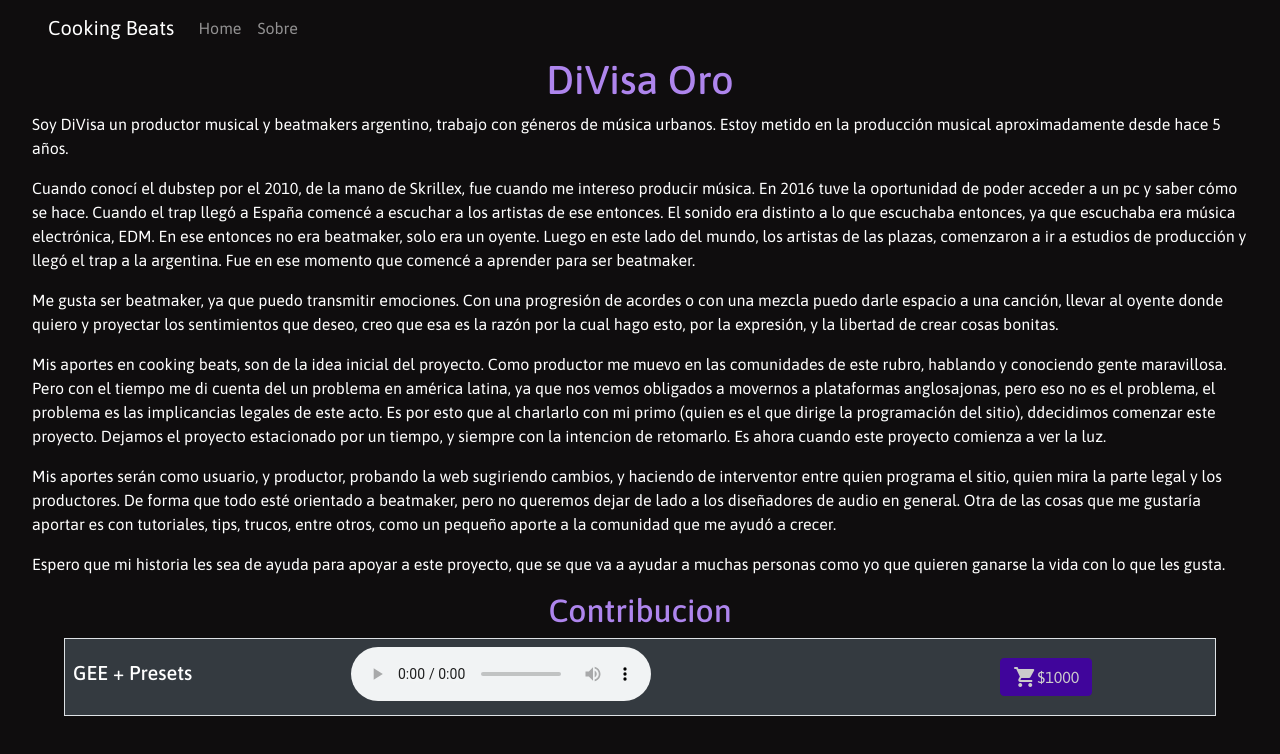
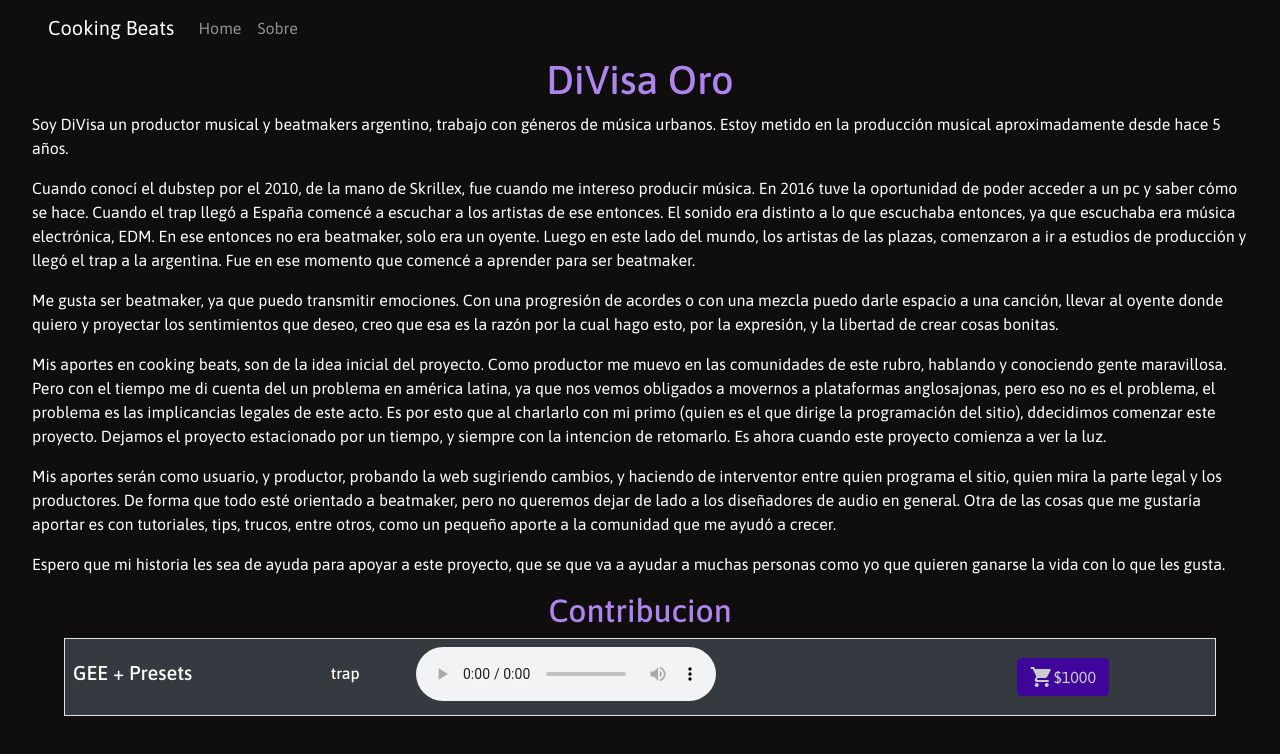
Before and after one commit to beatsstore/beatsstore.github.io, a Vue app: page /divisaoro in a window 1280 px wide. Shown: the top 754 px of the page. Built offline with nearby package versions, Linux system fonts and the light colour scheme; what vue-audio-better, vue-wave-surfer would draw is missing.

Commit message:
feat: cambios en twiter

```diff
--- a/src/components/Reproductor.vue
+++ b/src/components/Reproductor.vue
@@ -3,7 +3,10 @@
     <tbody>
         <tr class="align-middle" v-for="(pista, i) in data" v-bind:key="i">
             <td>
-                <h5>{{pista.nombre}}</h5>
+              <h5>{{pista.nombre}}</h5>
+            </td>
+            <td>
+              <h6>{{ pista.categoria }}</h6>
             </td>
             <td>
                 <audio v-bind:src="pista.url" buffered controls controlsList="nodownload"></audio>
--- a/src/views/DivisaOro.vue
+++ b/src/views/DivisaOro.vue
@@ -54,7 +54,7 @@ export default {
       divisa:[
         {
           "nombre" : "GEE + Presets",
-          "categoria" : "",
+          "categoria" : "trap",
           "url":"Divisa/GEE - DiVisa Oro.mp3",
           "precio": "1000",
           "linkCompra": "https://www.mercadopago.com.ar/checkout/v1/redirect?pref_id=277413269-c21aad06-251c-4017-8715-9b759826d330"
--- a/src/views/Home.vue
+++ b/src/views/Home.vue
@@ -121,6 +121,9 @@
                       <a href="https://cafecito.app/francozuniga" title="Cafecito de Franco Zuñiga" target="_blank">
                         <span class="material-icons" style="color: #fff; font-size: 30px">local_cafe</span>
                       </a>
+                      <a href="https://twitter.com/FrancoAgustnOj1" title="Twiter Franco Zuniga" target="_blank">
+                        <img src="assets/icon/twitter.png" width="30px" alt="">
+                      </a>
                     </div>
                     <div class="col-12 d-flex justify-content-center align-self-end">
                       <a href="/francozuniga" class="btn btn-primary rounded-pill" style="width:75%">Contribuir</a>
```
Also changed, not shown: public/assets/icon/twitter.png (added), 6 other files (tests, documents, lock files or other folders).
